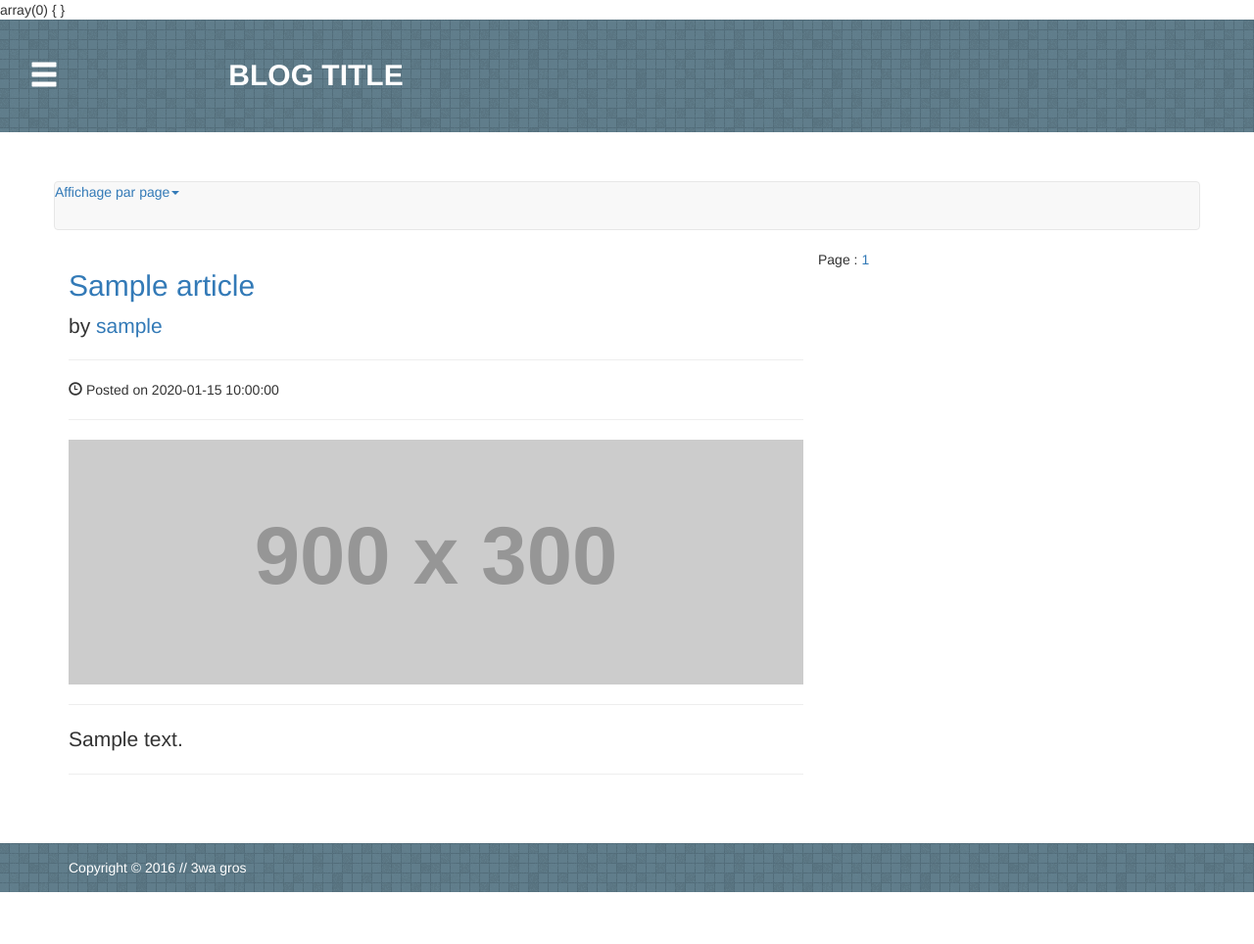
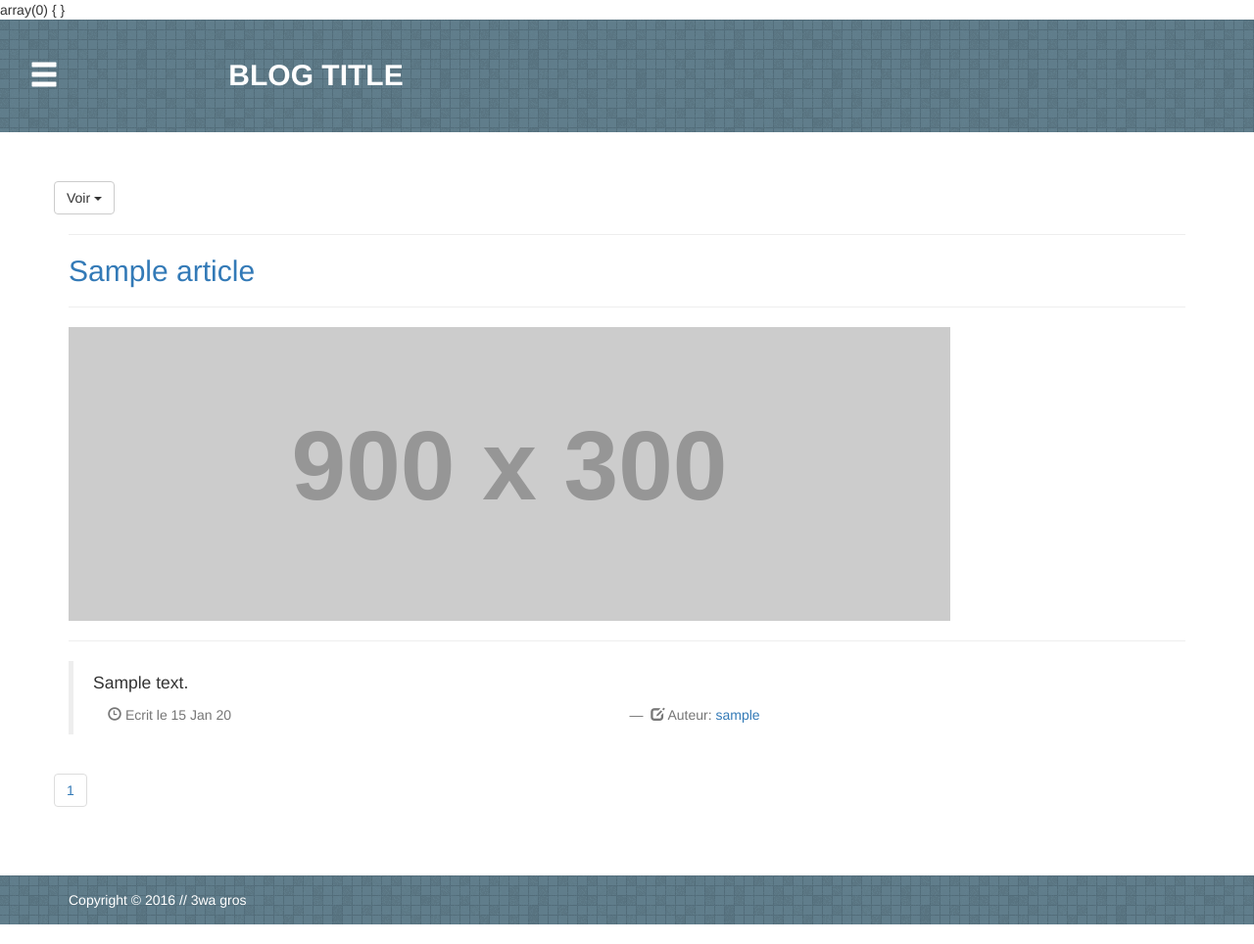
Before and after one commit to dispxxx/leblog, a PHP site: page / in a window 1280 px wide. Shown: the whole page at 98% size. Before the commit the page ends 911 px from the top, so only its background shows below. Run offline with PHP 8.4, Linux system fonts and the light colour scheme; tables that the repository leaves empty hold one stand-in row (values such as "Sample post"); grey boxes labelled with a size stand in for pictures from a placeholder-image service; some libraries are stand-ins or nearby versions.

Commit message:
update home.php

```diff
--- a/controllers/content/home/home.php
+++ b/controllers/content/home/home.php
@@ -1,66 +1,25 @@
-<!-- Button -->
-
-<nav class="navbar navbar-default">
-<a href="#" class="dropdown-toggle" data-toggle="dropdown" role="button" aria-haspopup="true" aria-expanded="false">Affichage par page<span class="caret"></span></a>
-          <ul class="dropdown-menu">
-            <li><a href="?page=home&amp;p=2&amp;o=5">2</a></li>
-            <li><a href="?page=home&amp;p=5&amp;o=5">5</a></li>
-            <li><a href="?page=home&amp;p=10&amp;o=5">10</a></li>
-          </ul>
-</nav>
-
 <?php
 // On met dans une variable le nombre de messages qu'on veut par page
 $nombreDeMessagesParPage = 5;
-$nombreOffset= 0;
-
+$nombreOffset = 0;
 if (isset($_GET['p'])) {
-	$nombreDeMessagesParPage = intval($_GET['p']);
+    $nombreDeMessagesParPage = intval($_GET['p']);
 }
 if (isset($_GET['o'])) {
-	$nombreOffset = intval($_GET['o']);
+    $nombreOffset = intval($_GET['o']);
 }
 
-$query = "SELECT article.id, user.username, title, date_published, content
-FROM article
-LEFT JOIN user ON article.id_user = user.id
-ORDER BY date_published DESC LIMIT ". intval($nombreDeMessagesParPage) ." OFFSET ". intval($nombreOffset) ." ";
-$resultat = mysqli_query($db, $query);
-if ($resultat)
-{
-	while ($article = mysqli_fetch_assoc($resultat))
-	{
-		require('./views/content/home/home.phtml');
-	}
-}
-else
-	$errors[] = mysqli_error($db);
-?>
-
-<?php
 
 // On récupère le nombre total de messages
 $retour = mysqli_query($db, 'SELECT COUNT(*) AS nb_messages FROM article');
 $donnees = mysqli_fetch_array($retour);
 $totalDesMessages = $donnees['nb_messages'];
 // On calcule le nombre de pages à créer
-$nombreDePages  = ceil($totalDesMessages / $nombreDeMessagesParPage);
+$nombreDePages = ceil($totalDesMessages / $nombreDeMessagesParPage);
 // Puis on fait une boucle pour écrire les liens vers chacune des pages
-echo 'Page : ';
 $count = 0;
-for ($i = 1 ; $i <= $nombreDePages ; $i++)
-{
-   echo '<a href="?page=home&p=' . $nombreDeMessagesParPage . '&o='.$nombreDeMessagesParPage*$count.'">' . $i . '</a> ';
-   $count++;
-}
 
-if (isset($_GET['page']))
-{
-        $page = $_GET['page']; // On récupère le numéro de la page indiqué dans l'adresse
-}
-else // La variable n'existe pas, c'est la première fois qu'on charge la page
-{
-        $page = 1; // On se met sur la page 1 (par défaut)
-}
+require('./views/content/home/home.phtml');
 
-?>
+
+require('./views/content/home/home_pagination/home_pagination.phtml');
--- /dev/null
+++ b/controllers/content/home/home_list.php
@@ -0,0 +1,33 @@
+<?php
+$query = "SELECT article.id, user.username, title, date_published, content
+FROM article
+LEFT JOIN user ON article.id_user = user.id
+ORDER BY date_published DESC LIMIT ". intval($nombreDeMessagesParPage) ." OFFSET ". intval($nombreOffset) ." ";
+$resultat = mysqli_query($db, $query);
+
+
+
+
+if ($resultat) {
+    while ($article = mysqli_fetch_assoc($resultat))
+    {
+
+        /*
+         * Compte le nombre de caractère et le reformat si besoin
+         *
+         */
+        if(strlen($article['content']) > 150){
+            $article['content']=substr($article['content'],0,150);
+            $space=strrpos($article['content']," ");
+            if($space){
+                $article['content']=substr($article['content'],0,$space);
+            }
+            $article['content'] .= '...';
+        }
+
+        require('./views/content/home/home_list.phtml');
+    }
+}
+else {
+    $errors[] = mysqli_error($db);
+}
--- /dev/null
+++ b/controllers/content/home/home_pagination/home_pagination.php
@@ -0,0 +1,5 @@
+<?php
+for ($i = 1; $i <= $nombreDePages; $i++) {
+    require('./views/content/home/home_pagination/home_pagination_li.phtml');
+    $count++;
+}
--- a/init_database.php
+++ b/init_database.php
@@ -1,6 +1,6 @@
 <?php
 
 define("DB_HOST", "localhost");     // Serveur de la base de donnée
-define("DB_NAME", "projet-groupe");      // Nom de la base de donnée
+define("DB_NAME", "blog_unk");      // Nom de la base de donnée
 define("DB_USERNAME", "root");      // Login de la base de donnée
-define("DB_PASSWORD", "troiswa");          // Password du compte
+define("DB_PASSWORD", "");          // Password du compte
--- a/views/content/article/article.phtml
+++ b/views/content/article/article.phtml
@@ -19,7 +19,7 @@
     <hr>
 
     <!-- Preview Image -->
-    <img class="img-responsive" src="http://placehold.it/900x300" alt="">
+    <img class="img-responsive" src="http://placehold.it/1200x300" alt="">
 
     <hr>
 
--- a/views/content/home/home.phtml
+++ b/views/content/home/home.phtml
@@ -1,32 +1,20 @@
-<div>
-	<!-- Blog Post Content Column -->
-<div class="col-lg-8">
+<div class="dropdown">
+    <button class="btn btn-default dropdown-toggle" type="button" id="dropdownMenu1" data-toggle="dropdown" aria-haspopup="true" aria-expanded="true">
+        Voir
+        <span class="caret"></span>
+    </button>
+    <ul class="dropdown-menu" aria-labelledby="dropdownMenu1">
+        <li><a href="?page=home&p=5&o=0">5 articles par page</a></li>
+        <li><a href="?page=home&p=10&o=0">10 articles par page</a></li>
+        <li><a href="?page=home&p=15&o=0">15 articles par page</a></li>
+    </ul>
+</div>
 
-    <!-- Blog Post -->
-
-    <!-- Title -->
-    <h2><a href="?page=article&amp;id=<?=$article['id']?>"><?=$article['title']?></a></h2>
-
-    <!-- Author -->
-    <p class="lead">
-        by <a href="#"><?=$article['username']?></a>
-    </p>
-
-    <hr>
-
-    <!-- Date/Time -->
-    <p><span class="glyphicon glyphicon-time"></span> Posted on <?=$article['date_published']?></p>
-
-    <hr>
-
-    <!-- Preview Image -->
-    <img class="img-responsive" src="http://placehold.it/900x300" alt="">
-
-    <hr>
-
-    <!-- Post Content -->
-    <p class="lead"><?=$article['content']?></p>
-
-    <hr>
+<div class="container">
+    <div class="row">
+        <div class="col-lg-12">
+            <!-- Blog Post -->
+            <?php require('./controllers/content/home/home_list.php');?>
+        </div>
+    </div>
 </div>
-</div>
--- /dev/null
+++ b/views/content/home/home_list.phtml
@@ -0,0 +1,29 @@
+<hr>
+<h2><a href="?page=article&id=<?= $article['id'] ?>"><?= $article['title'] ?></a></h2>
+
+
+<hr>
+
+<!-- Preview Image -->
+<img class="img-responsive" src="http://placehold.it/900x300" alt="">
+
+<hr>
+
+<!-- Post Content -->
+
+<blockquote>
+    <p><?= $article['content'] ?></p>
+
+    <footer>
+        <div class="col-xs-6">
+            <span class="glyphicon glyphicon-time"></span> Ecrit
+            le <?= date("j M y", strtotime($article['date_published'])) ?>
+
+        </div>
+        <col-xs-6>
+
+            <span class="glyphicon glyphicon-edit"></span> Auteur: <a href="#"> <?= $article['username'] ?></a>
+        </col-xs-6>
+
+    </footer>
+</blockquote>
--- /dev/null
+++ b/views/content/home/home_pagination/home_pagination.phtml
@@ -0,0 +1,5 @@
+<nav>
+    <ul class="pagination">
+        <?php require('./controllers/content/home/home_pagination/home_pagination.php');?>
+    </ul>
+</nav>
--- /dev/null
+++ b/views/content/home/home_pagination/home_pagination_li.phtml
@@ -0,0 +1 @@
+<li><a href="?page=home&p=<?php echo $nombreDeMessagesParPage; ?>&o=<?php echo $nombreDeMessagesParPage * $count;?>"><?php echo $i ;?> </a></li>
```
Also changed, not shown: controllers/content/article/article.php (+7 -2 lines), 1 other file.
